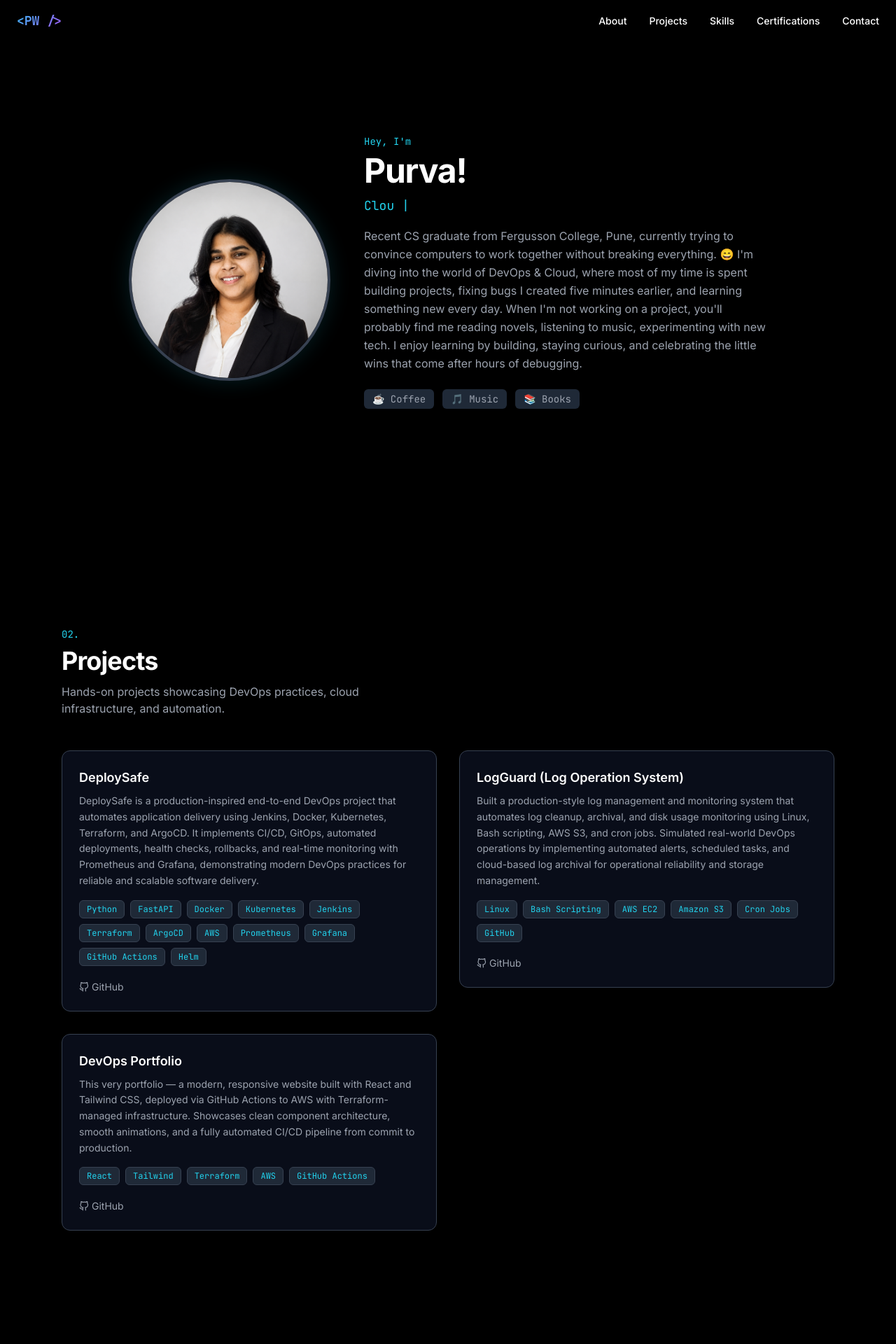
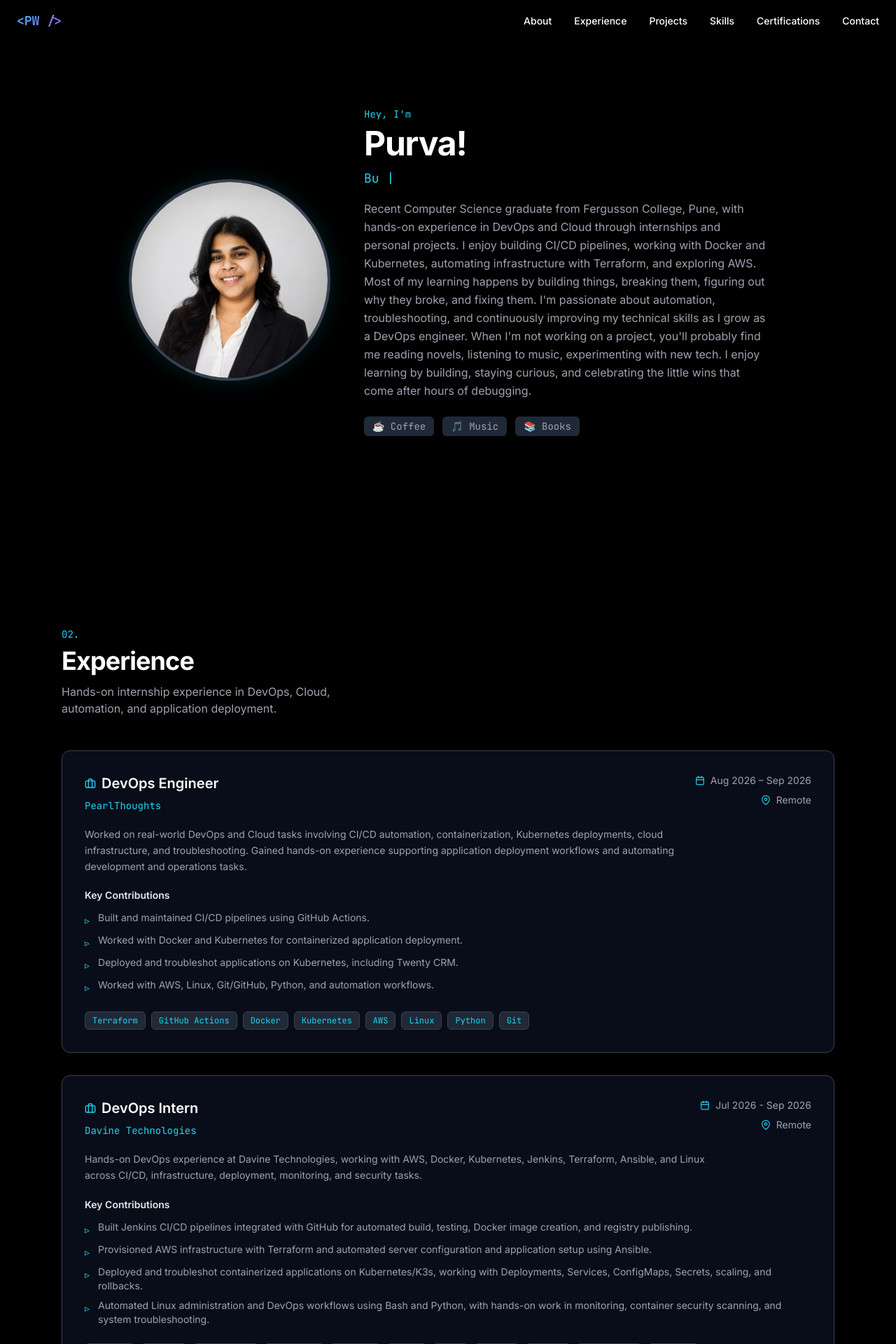
Before and after one commit to purvaa01/devops-portfolio, a React (Vite) app in the folder frontend/: page / in a window 1280 px wide. Shown: the top 1920 px of the page at 70% size. Built offline with nearby package versions, Linux system fonts and the light colour scheme.

Commit message:
Add internship experience section

```diff
--- a/frontend/src/components/Certifications.tsx
+++ b/frontend/src/components/Certifications.tsx
@@ -33,7 +33,7 @@ const Certifications = () => {
           transition={{ duration: 0.4 }}
           className="mb-12"
         >
-          <p className="text-cyan-400 font-mono text-sm mb-2">04.</p>
+          <p className="text-cyan-400 font-mono text-sm mb-2">05.</p>
 
           <h2 className="text-3xl md:text-4xl font-bold mb-3">
             Certifications
--- a/frontend/src/components/Contact.tsx
+++ b/frontend/src/components/Contact.tsx
@@ -37,7 +37,7 @@ const Contact = () => {
           transition={{ duration: 0.4 }}
           className="text-center mb-12"
         >
-          <p className="text-cyan-400 font-mono text-sm mb-2">05.</p>
+          <p className="text-cyan-400 font-mono text-sm mb-2">06.</p>
 
           <h2 className="text-3xl md:text-4xl font-bold mb-3">
             Get In Touch
--- /dev/null
+++ b/frontend/src/components/Experience.tsx
@@ -0,0 +1,178 @@
+import { motion } from "framer-motion";
+import { FiBriefcase, FiCalendar, FiMapPin } from "react-icons/fi";
+
+const experiences = [
+    {
+        role: "DevOps Engineer",
+        company: "PearlThoughts",
+        duration: "Aug 2026 – Sep 2026",
+        location: "Remote",
+        description:
+            "Worked on real-world DevOps and Cloud tasks involving CI/CD automation, containerization, Kubernetes deployments, cloud infrastructure, and troubleshooting. Gained hands-on experience supporting application deployment workflows and automating development and operations tasks.",
+        responsibilities: [
+            "Built and maintained CI/CD pipelines using GitHub Actions.",
+            "Worked with Docker and Kubernetes for containerized application deployment.",
+            "Deployed and troubleshot applications on Kubernetes, including Twenty CRM.",
+            "Worked with AWS, Linux, Git/GitHub, Python, and automation workflows.",
+        ],
+        tech: [
+            "Terraform",
+            "GitHub Actions",
+            "Docker",
+            "Kubernetes",
+            "AWS",
+            "Linux",
+            "Python",
+            "Git",
+        ],
+    },
+
+    {
+        role: "DevOps Intern",
+        company: "Davine Technologies",
+        duration: "Jul 2026 - Sep 2026",
+        location: "Remote",
+        description:
+            "Hands-on DevOps experience at Davine Technologies, working with AWS, Docker, Kubernetes, Jenkins, Terraform, Ansible, and Linux across CI/CD, infrastructure, deployment, monitoring, and security tasks.",
+        responsibilities: [
+            "Built Jenkins CI/CD pipelines integrated with GitHub for automated build, testing, Docker image creation, and registry publishing.",
+            "Provisioned AWS infrastructure with Terraform and automated server configuration and application setup using Ansible.",
+            "Deployed and troubleshot containerized applications on Kubernetes/K3s, working with Deployments, Services, ConfigMaps, Secrets, scaling, and rollbacks.",
+            "Automated Linux administration and DevOps workflows using Bash and Python, with hands-on work in monitoring, container security scanning, and system troubleshooting."
+        ],
+        tech: [
+            "Jenkins",
+            "Docker",
+            "Kubernetes",
+            "Terraform",
+            "Ansible",
+            "Linux",
+            "Bash",
+            "Python",
+            "GitHub",
+            "Prometheus",
+            "Grafana"
+        ],
+    },
+];
+
+const Experience = () => {
+    return (
+        <section id="experience" className="py-24">
+            <div className="max-w-6xl mx-auto px-6">
+
+                {/* HEADER */}
+                <motion.div
+                    initial={{ opacity: 0, y: 20 }}
+                    whileInView={{ opacity: 1, y: 0 }}
+                    viewport={{ once: true }}
+                    transition={{ duration: 0.4 }}
+                    className="mb-12"
+                >
+                    <p className="text-cyan-400 font-mono text-sm mb-2">02.</p>
+
+                    <h2 className="text-3xl md:text-4xl font-bold tracking-tight mb-3">
+                        Experience
+                    </h2>
+
+                    <p className="text-gray-400 max-w-md">
+                        Hands-on internship experience in DevOps, Cloud, automation, and
+                        application deployment.
+                    </p>
+                </motion.div>
+
+                {/* EXPERIENCE CARDS */}
+                <div className="grid gap-8">
+                    {experiences.map((experience, i) => (
+                        <motion.div
+                            key={experience.company}
+                            initial={{ opacity: 0, y: 30 }}
+                            whileInView={{ opacity: 1, y: 0 }}
+                            viewport={{ once: true }}
+                            transition={{ duration: 0.4, delay: i * 0.1 }}
+                            className="group relative bg-[#0f172a]/60 backdrop-blur-md border border-gray-700 rounded-xl p-6 md:p-8 transition-all duration-300 hover:-translate-y-1 hover:border-cyan-400/40"
+                        >
+                            {/* GLOW EFFECT */}
+                            <div className="absolute inset-0 rounded-xl opacity-0 group-hover:opacity-100 transition duration-300 pointer-events-none shadow-[0_0_40px_rgba(34,211,238,0.12)]" />
+
+                            {/* CONTENT */}
+                            <div className="relative z-10">
+
+                                {/* TOP SECTION */}
+                                <div className="flex flex-col md:flex-row md:items-start md:justify-between gap-4 mb-5">
+
+                                    <div>
+                                        <div className="flex items-center gap-2 mb-2">
+                                            <FiBriefcase className="text-cyan-400" />
+
+                                            <h3 className="text-xl font-semibold text-white group-hover:text-cyan-300 transition">
+                                                {experience.role}
+                                            </h3>
+                                        </div>
+
+                                        <p className="text-cyan-400 font-mono text-sm">
+                                            {experience.company}
+                                        </p>
+                                    </div>
+
+                                    {/* DETAILS */}
+                                    <div className="flex flex-col gap-2 text-sm text-gray-400 md:text-right">
+                                        <div className="flex items-center gap-2 md:justify-end">
+                                            <FiCalendar className="text-cyan-400" />
+                                            <span>{experience.duration}</span>
+                                        </div>
+
+                                        <div className="flex items-center gap-2 md:justify-end">
+                                            <FiMapPin className="text-cyan-400" />
+                                            <span>{experience.location}</span>
+                                        </div>
+                                    </div>
+                                </div>
+
+                                {/* DESCRIPTION */}
+                                <p className="text-gray-400 text-sm leading-relaxed mb-5 max-w-4xl">
+                                    {experience.description}
+                                </p>
+
+                                {/* RESPONSIBILITIES */}
+                                <div className="mb-6">
+                                    <h4 className="text-sm font-semibold text-gray-200 mb-3">
+                                        Key Contributions
+                                    </h4>
+
+                                    <ul className="space-y-2">
+                                        {experience.responsibilities.map((item, index) => (
+                                            <li
+                                                key={index}
+                                                className="flex items-start gap-3 text-sm text-gray-400"
+                                            >
+                                                <span className="text-cyan-400 mt-1">▹</span>
+                                                <span>{item}</span>
+                                            </li>
+                                        ))}
+                                    </ul>
+                                </div>
+
+                                {/* TECH STACK */}
+                                <div className="flex flex-wrap gap-2">
+                                    {experience.tech.map((tech) => (
+                                        <span
+                                            key={tech}
+                                            className="text-xs font-mono px-2.5 py-1 rounded-md bg-gray-800 text-cyan-400 border border-gray-700 group-hover:border-cyan-400/30 transition"
+                                        >
+                      {tech}
+                    </span>
+                                    ))}
+                                </div>
+
+                            </div>
+                        </motion.div>
+                    ))}
+                </div>
+
+            </div>
+        </section>
+    );
+};
+
+export default Experience;
--- a/frontend/src/components/Hero.tsx
+++ b/frontend/src/components/Hero.tsx
@@ -64,9 +64,7 @@ const Hero = () => {
           </h2>
 
           <p className="text-gray-400 leading-relaxed mb-6">
-            Recent CS graduate from Fergusson College, Pune, currently trying to convince computers to work together without breaking everything. 😄
-
-            I'm diving into the world of DevOps & Cloud, where most of my time is spent building projects, fixing bugs I created five minutes earlier, and learning something new every day.
+            Recent Computer Science graduate from Fergusson College, Pune, with hands-on experience in DevOps and Cloud through internships and personal projects. I enjoy building CI/CD pipelines, working with Docker and Kubernetes, automating infrastructure with Terraform, and exploring AWS. Most of my learning happens by building things, breaking them, figuring out why they broke, and fixing them. I'm passionate about automation, troubleshooting, and continuously improving my technical skills as I grow as a DevOps engineer.
 
             When I'm not working on a project, you'll probably find me reading novels, listening to music, experimenting with new tech. I enjoy learning by building, staying curious, and celebrating the little wins that come after hours of debugging.
 
--- a/frontend/src/components/Navbar.tsx
+++ b/frontend/src/components/Navbar.tsx
@@ -3,6 +3,7 @@ import { motion } from "framer-motion";
 
 const navItems = [
   { label: "About", href: "#about" },
+  { label: "Experience", href: "#experience" },
   { label: "Projects", href: "#projects" },
   { label: "Skills", href: "#skills" },
   { label: "Certifications", href: "#certifications" },
@@ -14,29 +15,40 @@ const Navbar = () => {
   const [scrolled, setScrolled] = useState(false);
   const [mobileOpen, setMobileOpen] = useState(false);
 
+  // Detect page scroll
   useEffect(() => {
-    const onScroll = () => setScrolled(window.scrollY > 50);
+    const onScroll = () => {
+      setScrolled(window.scrollY > 50);
+    };
+
     window.addEventListener("scroll", onScroll);
-    return () => window.removeEventListener("scroll", onScroll);
+
+    return () => {
+      window.removeEventListener("scroll", onScroll);
+    };
   }, []);
 
+  // Detect active section
   useEffect(() => {
-    const sections = navItems.map((n) =>
-      document.querySelector(n.href)
-    );
+    const sections = navItems
+        .map((item) => document.querySelector(item.href))
+        .filter(Boolean);
 
     const observer = new IntersectionObserver(
         (entries) => {
-        entries.forEach((e) => {
-          if (e.isIntersecting) {
-            setActive("#" + e.target.id);
+          entries.forEach((entry) => {
+            if (entry.isIntersecting) {
+              setActive(`#${entry.target.id}`);
             }
           });
         },
-      { threshold: 0.4 }
+        {
+          threshold: 0.4,
+        }
     );
 
-    sections.forEach((s) => s && observer.observe(s));
+    sections.forEach((section) => observer.observe(section));
+
     return () => observer.disconnect();
   }, []);
 
@@ -61,7 +73,7 @@ const Navbar = () => {
           </a>
 
           {/* Desktop Menu */}
-        <div className="hidden md:flex gap-8">
+          <div className="hidden md:flex items-center gap-8">
             {navItems.map((item) => (
                 <a
                     key={item.href}
@@ -77,10 +89,12 @@ const Navbar = () => {
             ))}
           </div>
 
-        {/* Mobile Button */}
+          {/* Mobile Menu Button */}
           <button
               onClick={() => setMobileOpen(!mobileOpen)}
               className="md:hidden text-foreground"
+              aria-label="Toggle navigation menu"
+              aria-expanded={mobileOpen}
           >
             <svg
                 width="24"
@@ -104,6 +118,7 @@ const Navbar = () => {
             <motion.div
                 initial={{ opacity: 0, y: -10 }}
                 animate={{ opacity: 1, y: 0 }}
+                transition={{ duration: 0.2 }}
                 className="md:hidden bg-background/95 backdrop-blur-lg border-b border-border px-6 pb-4 flex flex-col gap-3"
             >
               {navItems.map((item) => (
@@ -111,7 +126,11 @@ const Navbar = () => {
                       key={item.href}
                       href={item.href}
                       onClick={() => setMobileOpen(false)}
-              className="text-sm text-muted-foreground hover:text-foreground transition-colors"
+                      className={`text-sm transition-colors ${
+                          active === item.href
+                              ? "text-primary"
+                              : "text-muted-foreground hover:text-foreground"
+                      }`}
                   >
                     {item.label}
                   </a>
--- a/frontend/src/components/Projects.tsx
+++ b/frontend/src/components/Projects.tsx
@@ -38,7 +38,7 @@ const Projects = () => {
           transition={{ duration: 0.4 }}
           className="mb-12"
         >
-          <p className="text-cyan-400 font-mono text-sm mb-2">02.</p>
+          <p className="text-cyan-400 font-mono text-sm mb-2">03.</p>
 
           <h2 className="text-3xl md:text-4xl font-bold tracking-tight mb-3">
             Projects
--- a/frontend/src/components/Skills.tsx
+++ b/frontend/src/components/Skills.tsx
@@ -81,7 +81,7 @@ const Skills = () => {
           transition={{ duration: 0.4 }}
           className="mb-12"
         >
-          <p className="text-cyan-400 font-mono text-sm mb-2">03.</p>
+          <p className="text-cyan-400 font-mono text-sm mb-2">04.</p>
 
           <h2 className="text-3xl md:text-4xl font-bold mb-3">
             Skills
--- a/frontend/src/index.tsx
+++ b/frontend/src/index.tsx
@@ -1,5 +1,6 @@
 import Navbar from "./components/Navbar";
 import Hero from "./components/Hero";
+import Experience from "./components/Experience";
 import Projects from "./components/Projects";
 import Skills from "./components/Skills";
 import Certifications from "./components/Certifications";
@@ -13,6 +14,7 @@ const Index = () => {
 
             <main className="max-w-6xl mx-auto px-6">
                 <Hero />
+                <Experience />
                 <Projects />
                 <Skills />
                 <Certifications />
--- a/frontend/src/pages/Index.tsx
+++ b/frontend/src/pages/Index.tsx
@@ -1,5 +1,6 @@
 import Navbar from "../components/Navbar";
 import Hero from "../components/Hero";
+import Experience from "../components/Experience";
 import Projects from "../components/Projects";
 import Skills from "../components/Skills";
 import Certifications from "../components/Certifications";
@@ -12,6 +13,7 @@ const Index = () => {
       <Navbar />
       <main>
         <Hero />
+        <Experience />
         <Projects />
         <Skills />
         <Certifications />
```
Also changed, not shown: 2 other files (tests, documents, lock files or other folders). Lines whose indentation alone changed are shown as unchanged.
